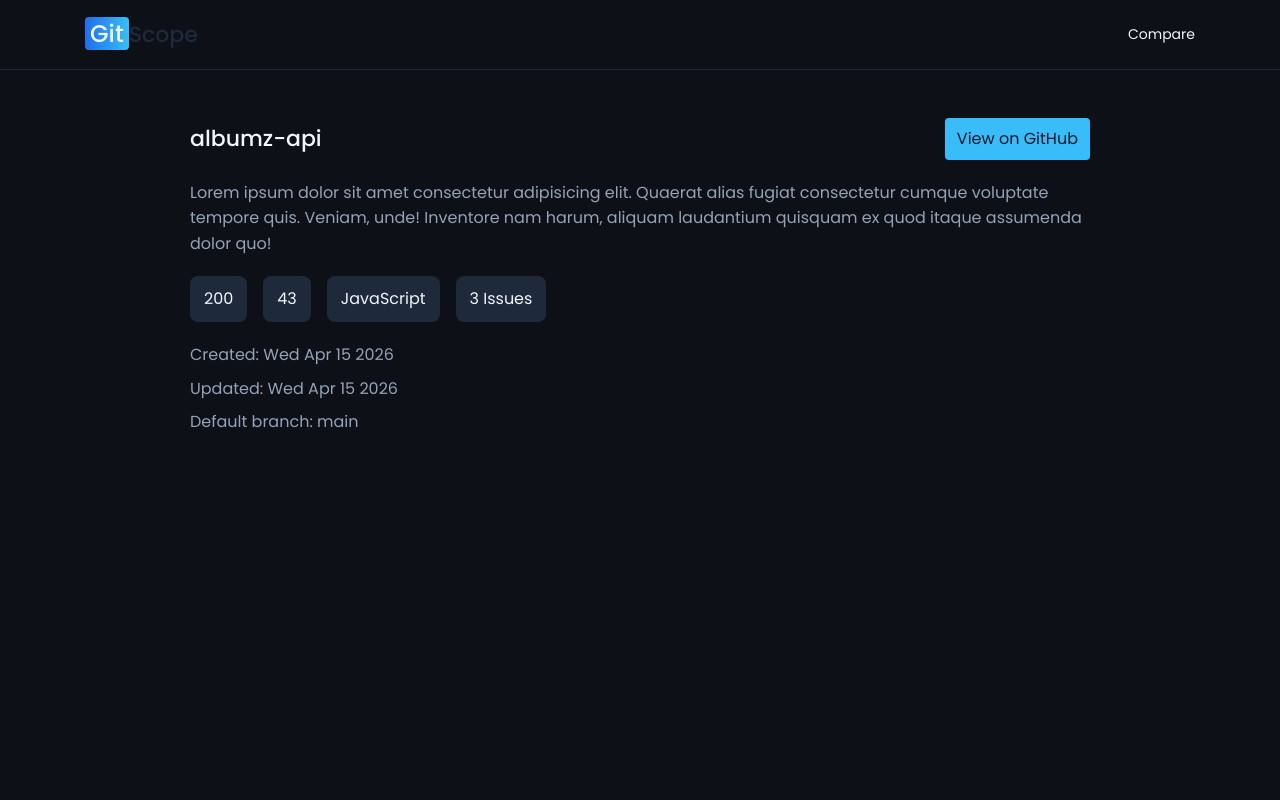
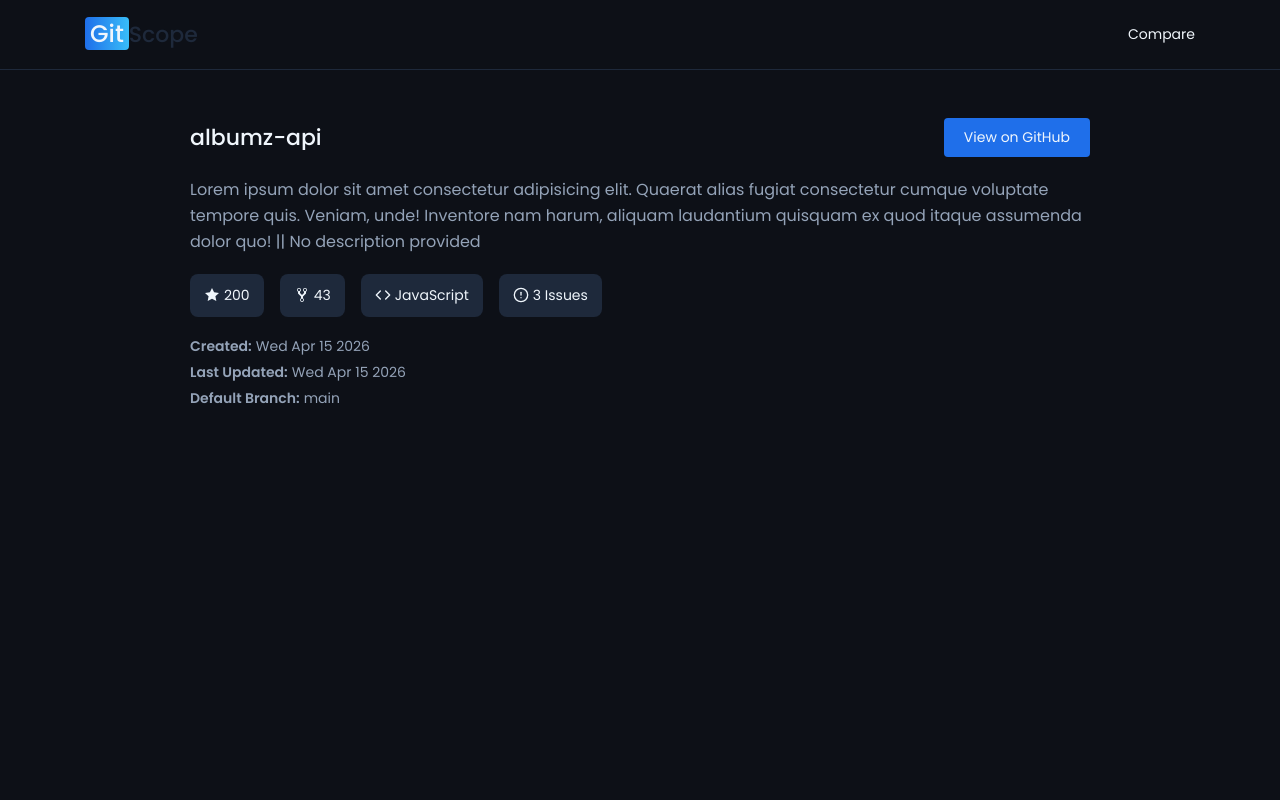
Before and after one commit to esteemayo/gitscope, a Next.js app: page /repo/esteemayo/albumz-api in a window 1280 px wide. Shown: the top 800 px of the page. Built offline with nearby package versions, Linux system fonts and the light colour scheme.

Commit message:
feat: add TopLanguageChart component and enhance chart details with subtitles

```diff
--- a/src/charts/Chart.tsx
+++ b/src/charts/Chart.tsx
@@ -1,11 +1,12 @@
 import { ChartProps } from '@/types/chart.type';
 import '../styles/components/Chart.scss';
 
-const Chart = ({ title, children }: ChartProps) => {
+const Chart = ({ title, subtitle, children }: ChartProps) => {
   return (
     <div className='chart'>
       <header className='chart__header'>
         <h2 className='chart__heading'>{title}</h2>
+        <p className='chart__desc'>{subtitle}</p>
       </header>
 
       <div className='chart__container'>{children}</div>
--- a/src/components/RepoDetails.tsx
+++ b/src/components/RepoDetails.tsx
@@ -1,3 +1,8 @@
+import Code from './icons/Code';
+import Fork from './icons/Fork';
+import Star from './icons/Star';
+import Alert from './icons/Alert';
+
 import '../styles/components/RepoDetails.scss';
 
 const RepoDetails = () => {
@@ -20,26 +25,52 @@ const RepoDetails = () => {
         <p className='repo-details__desc'>
           Lorem ipsum dolor sit amet consectetur adipisicing elit. Quaerat alias fugiat consectetur
           cumque voluptate tempore quis. Veniam, unde! Inventore nam harum, aliquam laudantium
-          quisquam ex quod itaque assumenda dolor quo!
+          quisquam ex quod itaque assumenda dolor quo! || {'No description provided'}
         </p>
 
         <section className='repo-details__stats'>
-          <div>200</div>
-          <div>43</div>
-          <div>JavaScript</div>
-          <div>3 Issues</div>
+          <div className='repo-details__stats--wrapper'>
+            <Star />
+            <span>200</span>
+          </div>
+
+          <div className='repo-details__stats--wrapper'>
+            <Fork />
+            <span>43</span>
+          </div>
+
+          <div className='repo-details__stats--wrapper'>
+            <Code />
+            <span>JavaScript</span>
+          </div>
+
+          <div className='repo-details__stats--wrapper'>
+            <Alert />
+            <span>3 Issues</span>
+          </div>
         </section>
 
         <section className='repo-details__meta'>
-          <span>
-            Created: <time dateTime=''>{new Date().toDateString()}</time>
-          </span>
-          <span>
-            Updated: <time dateTime=''>{new Date().toDateString()}</time>
-          </span>
-          <span>
-            Default branch: main
-          </span>
+          <div className='repo-details__box'>
+            <strong>Created:</strong>
+
+            <time dateTime={new Date().toISOString()}>
+              {new Date().toDateString()}
+            </time>
+          </div>
+
+          <div className='repo-details__box'>
+            <strong>Last updated:</strong>
+
+            <time dateTime={new Date().toISOString()}>
+              {new Date().toDateString()}
+            </time>
+          </div>
+
+          <div className='repo-details__box'>
+            <strong>Default branch:</strong>
+            <span>main</span>
+          </div>
         </section>
       </div>
     </div>
--- /dev/null
+++ b/src/components/icons/Alert.tsx
@@ -0,0 +1,21 @@
+const Alert = () => {
+  return (
+    <svg
+      role='img'
+      aria-hidden='true'
+      focusable='false'
+      viewBox='0 0 24 24'
+      fill='none'
+      stroke='currentColor'
+      strokeWidth={2}
+      strokeLinecap='round'
+      strokeLinejoin='round'
+    >
+      <circle cx='12' cy='12' r='10' />
+      <line x1='12' y1='8' x2='12' y2='12' />
+      <line x1='12' y1='16' x2='12.01' y2='16' />
+    </svg>
+  );
+};
+
+export default Alert;
--- /dev/null
+++ b/src/components/icons/Code.tsx
@@ -0,0 +1,20 @@
+const Code = () => {
+  return (
+    <svg
+      role='img'
+      aria-hidden='true'
+      focusable='false'
+      viewBox='0 0 24 24'
+      fill='none'
+      stroke='currentColor'
+      strokeWidth={2}
+      strokeLinecap='round'
+      strokeLinejoin='round'
+    >
+      <polyline points='16 18 22 12 16 6' />
+      <polyline points='8 6 2 12 8 18' />
+    </svg>
+  );
+};
+
+export default Code;
--- a/src/styles/components/RepoDetails.scss
+++ b/src/styles/components/RepoDetails.scss
@@ -13,19 +13,38 @@
     display: flex;
     align-items: center;
     justify-content: space-between;
+    gap: 2rem;
+    line-height: 1.1;
   }
 
   &__heading {
+    flex: 3;
+
+    display: inline-block;
+    text-transform: initial;
+    text-rendering: optimizeLegibility;
+    text-overflow: ellipsis;
+    white-space: nowrap;
     font-weight: 500;
     font-size: var(--fz-xxl);
+    line-height: inherit;
+    overflow: hidden;
   }
 
   &__link {
     &:link,
     &:visited {
-      padding: 0.8rem 1.2rem;
-      background-color: #38bdf8;
-      color: #0f172a;
+      flex: 0.5;
+
+      display: flex;
+      align-items: center;
+      justify-content: center;
+
+      text-transform: initial;
+      font-size: var(--fz-sm);
+      padding: 1.2rem;
+      background-color: #1f6fea;
+      color: var(--white);
       border-radius: var(--border-radius);
     }
   }
@@ -37,15 +56,37 @@
 
   &__stats {
     display: flex;
+    flex-wrap: wrap;
     align-items: center;
     gap: 1.6rem;
 
     margin-bottom: 2rem;
 
-    & > div {
+    &--wrapper {
+      display: flex;
+      align-items: center;
+      gap: 4px;
+
       padding: 1rem 1.4rem;
       background-color: #1e293b;
       border-radius: 0.8rem;
+
+      &:first-child,
+      &:nth-child(2) {
+        svg {
+          fill: currentColor;
+        }
+      }
+
+      svg {
+        width: 1.6rem;
+        height: 1.6rem;
+        color: currentColor;
+      }
+
+      span {
+        font-size: var(--fz-sm);
+      }
     }
   }
 
@@ -53,7 +94,25 @@
     display: flex;
     flex-direction: column;
     gap: 0.8rem;
+  }
 
+  &__box {
+    display: flex;
+    align-items: center;
+    gap: 4px;
+
+    font-size: var(--fz-sm);
     color: #94a3b8;
+    line-height: 1.3;
+
+    strong {
+      text-transform: capitalize;
+      font-weight: 600;
+    }
+
+    span,
+    time {
+      color: currentColor;
+    }
   }
 }
--- a/src/types/chart.type.ts
+++ b/src/types/chart.type.ts
@@ -1,4 +1,5 @@
 export interface ChartProps {
   title: string;
+  subtitle: string;
   children: React.ReactNode;
 }
```
Also changed, not shown: src/components/dashboard/ChartSection.tsx (+14 -5 lines), src/components/dashboard/DashboardControls.tsx (+7 -5 lines), src/styles/components/Chart.scss (+9 -2 lines), src/styles/components/DashboardControls.scss (+6 -2 lines), src/charts/StarsLanguageChart.tsx (renamed from src/charts/TopLanguageChart.tsx).
